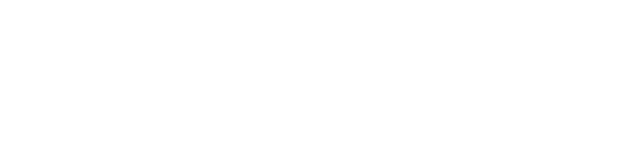
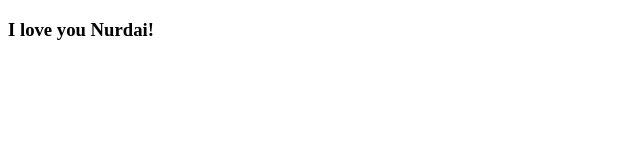
Before and after one commit to bragatudorn/github-tutorial, a plain HTML site: page index.html in a window 1280 px wide. Shown: the whole page, without its empty margins (0-640 px from the left). Drawn offline with Linux system fonts and the light colour scheme.

Commit message:
Update index.html

```diff
--- a/index.html
+++ b/index.html
@@ -8,6 +8,7 @@
     <title>sa facut</title>
 </head>
 <body>
+    <h3>I love you Nurdai!</h3>
 
 </body>
 </html>
```
